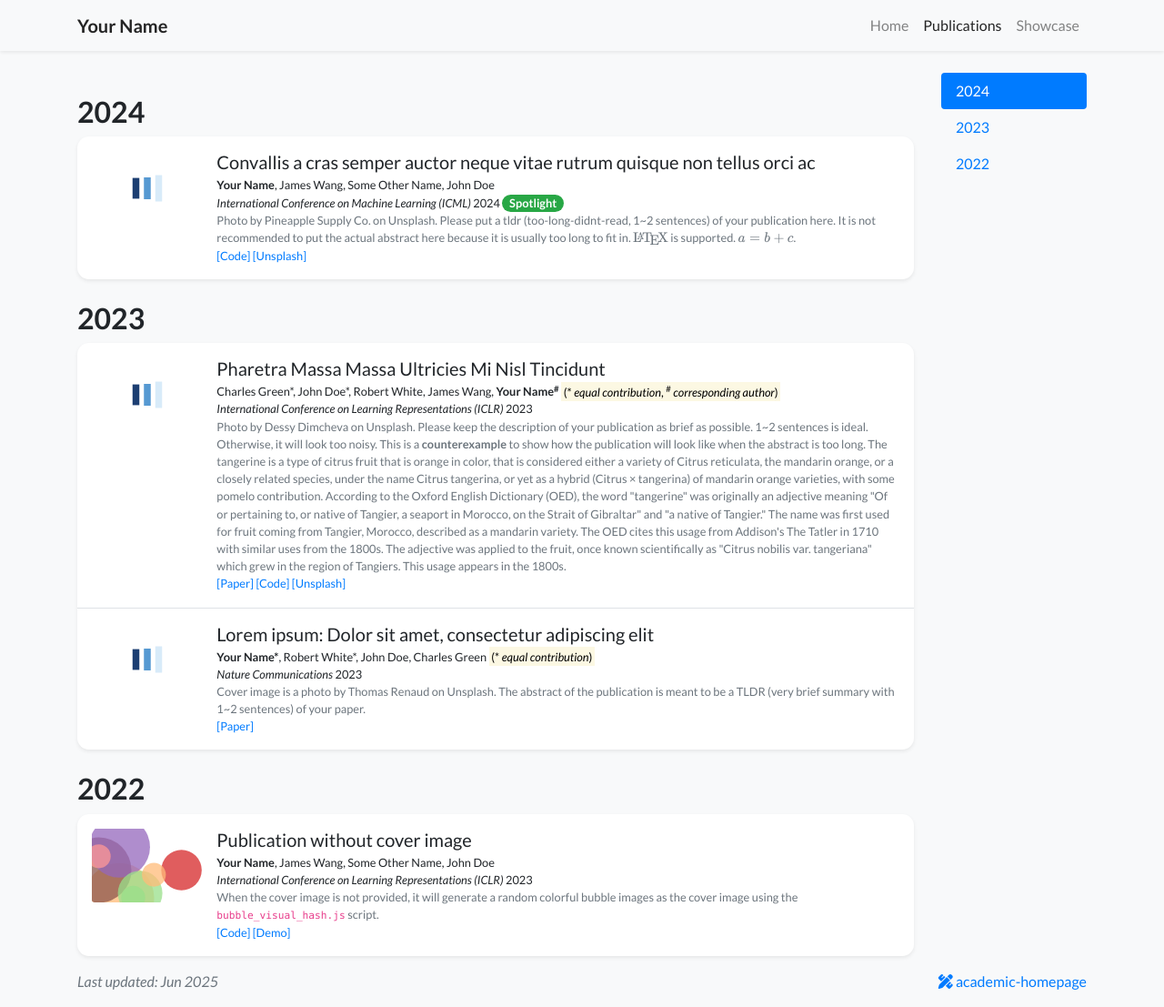
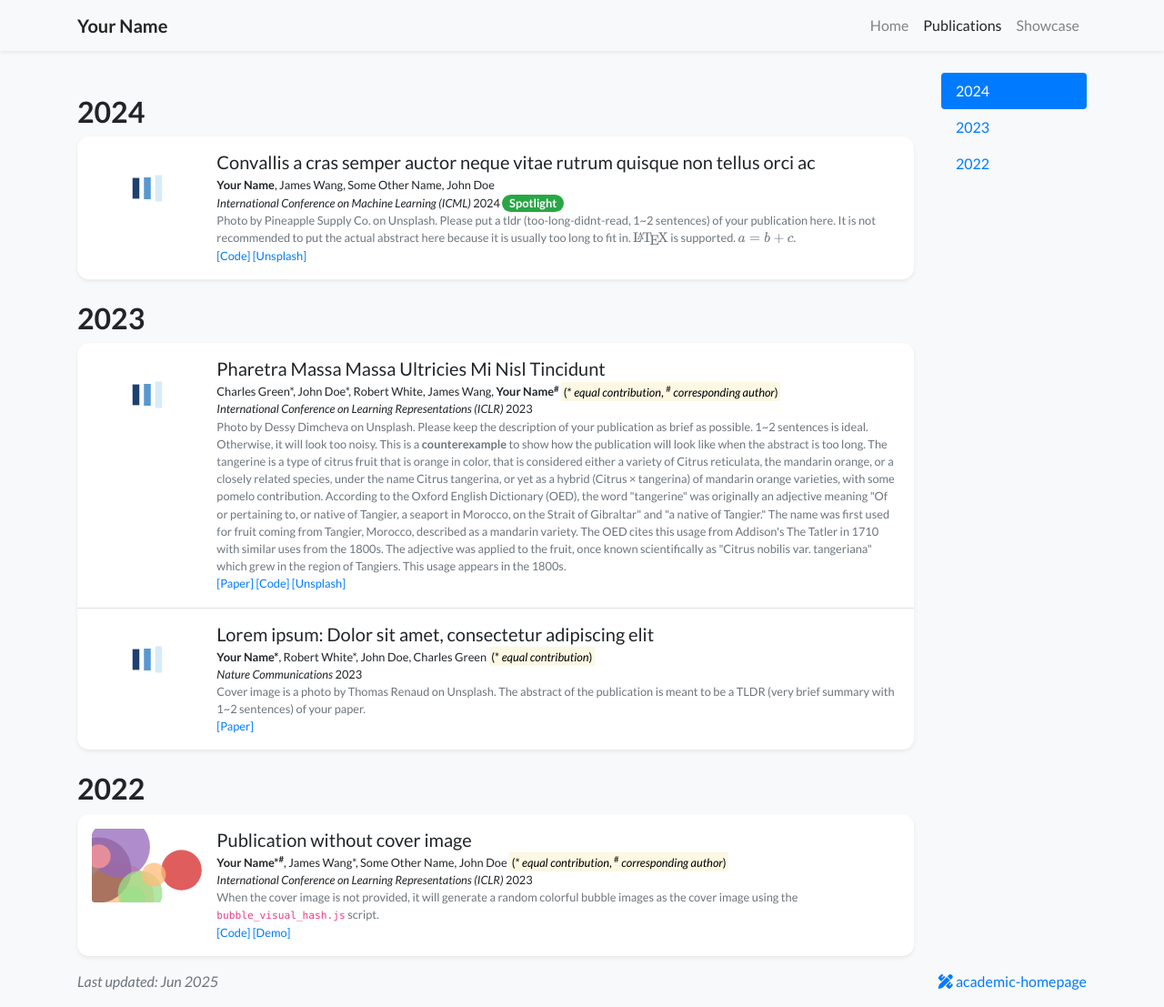
Before and after one commit to luost26/academic-homepage, a Jekyll site: the page built from publications.html, in a window 1280 px wide and 1107 px high. Shown: the whole window at 91% size. Built offline with Jekyll 4.4.1, drawn with Linux system fonts in a browser that asks for light colours; nearby versions of some CDN libraries; a style sheet for code colours, icons or effects is not loaded.

Commit message:
Fix equal contribution and corr. author display

```diff
--- a/_includes/widgets/author_list.html
+++ b/_includes/widgets/author_list.html
@@ -4,7 +4,13 @@
 
 {%- for _key in authors -%}
     {%- assign last_char = _key | slice: -1, 1%}
-    {%- if last_char == "*" -%}
+    {%- assign last_2chars = _key | slice: -2, 2%}
+    {%- if last_2chars == "*#" or last_2chars == "#*" -%}
+        {%- assign key = _key | replace: "#*", "" | replace: "*#", "" -%}
+        {%- assign mark = "*<sup>#</sup>" -%}
+        {%- assign has_eq_contrib = true -%}
+        {%- assign has_corresponding = true -%}
+    {%- elsif last_char == "*" -%}
         {%- assign key = _key | split: "*" | first -%}
         {%- assign mark = "*" -%}
         {%- assign has_eq_contrib = true -%}
```
Also changed, not shown: _publications/2023/2023-pub-example-no-cover.md (+2 -2 lines).
